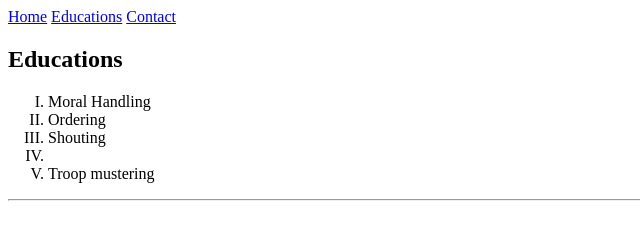
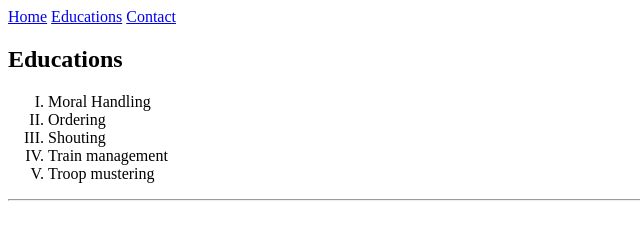
Before and after one commit to IGrayishI/UglyWebsite, a plain HTML site: page educations.html in a window 1280 px wide. Shown: the whole page, without its empty margins (0-640 px from the left). Drawn offline with Linux system fonts and the light colour scheme.

Commit message:
added a new skill

```diff
--- a/educations.html
+++ b/educations.html
@@ -16,7 +16,7 @@
         <li>Moral Handling</li>
         <li>Ordering</li>
         <li>Shouting</li>
-        <li></li>
+        <li>Train management</li>
         <li>Troop mustering</li>
     </ol>
     <hr>
```
